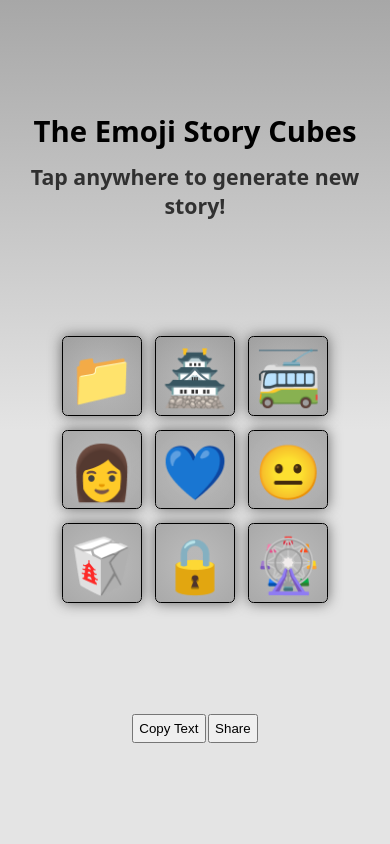
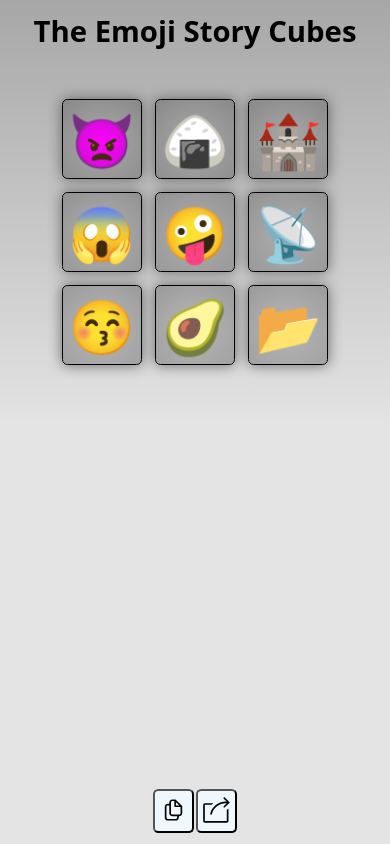
Before and after one commit to a13ks3y/emoji-story-cubes, a website: page www/index.html in a window 390 px wide. Drawn offline with Linux system fonts and the light colour scheme; some packages are replaced by stand-ins of ours; no server answers.

Commit message:
some refactor, icons for buttons, UI improvements.

```diff
--- a/package.json
+++ b/package.json
@@ -7,7 +7,7 @@
   "scripts": {
     "start": "npx live-server ./www",
     "build": "npx cordova build android browser --debug --device && node post-build.js",
-    "build:prod": "npx cordova build android browser --release && node post-build.js",
+    "build:prod": "npx cordova build android --release",
     "test": "echo \"Error: no test specified\" && exit 1"
   },
   "keywords": [
--- a/www/css/index.css
+++ b/www/css/index.css
@@ -27,6 +27,28 @@ body {
     to { opacity: 1.0; }
 }
 
+.fade-out {
+    animation-name: fadeOut;
+    animation-duration: 5s;
+}
+
+@keyframes fadeOut {
+    0% {
+        opacity: 1;
+        transform: translateY(0);
+    }
+    100% {
+        transform: translateY(-100%);
+        opacity: 0;
+    }
+}
+
+.fade-out {
+    animation-name: fadeOut;
+    animation-duration: 6.66s;
+    animation-delay: 0.111s;
+}
+
 .blink {
     animation:fade 3000ms infinite;
     -webkit-animation:fade 3000ms infinite;
@@ -42,7 +64,7 @@ body {
 
 html, body {
     text-align: center;
-    font-size: 16px;
+    font-size: 12px;
     width: 100%;
     height: 100%;
     position: absolute;
@@ -60,8 +82,8 @@ body {
     display: flex;
     flex-direction: column;
     align-items: center;
-    justify-content: space-evenly;
-    align-content: space-between;
+    justify-content: space-between;
+    align-content: center;
 }
 
 header, main, h1, h3, p {
@@ -70,8 +92,10 @@ header, main, h1, h3, p {
 
 .wrapper {
     display: flex;
-    flex-direction: column;
+    flex-direction: row;
     align-items: center;
+    justify-content: center;
+    flex-grow: 1;
 }
 
 main {
@@ -82,7 +106,7 @@ main {
     grid-template-columns: repeat(3, 13.666rem);
     grid-gap: 1.666rem;
 }
-main .qube {
+main .cube {
     width: 13rem;
     height: 13rem;
     font-size: 7.77rem;
@@ -119,10 +143,13 @@ button {
         grid-template-rows: repeat(3, 7.77rem);
         grid-template-columns: repeat(3, 7.77rem);
     }
-    main .qube {
+    main .cube {
         width: 7.2rem;
         height: 7.2rem;
         font-size: 4.666rem;
+        line-height: 6.333rem;
+        vertical-align: middle;
+
     }
 }
 
@@ -134,7 +161,7 @@ button {
         grid-template-rows: repeat(3, 6.99rem);
         grid-template-columns: repeat(3, 6.99rem);
     }
-    main .qube {
+    main .cube {
         width: 6.66rem;
         height: 6.66rem;
         font-size: 3.333rem;
@@ -149,7 +176,7 @@ button {
         grid-template-rows: repeat(3, 9.99rem);
         grid-template-columns: repeat(3, 9.99rem);
     }
-    main .qube {
+    main .cube {
         width: 9.99rem;
         height: 9.99rem;
         font-size: 6.66rem;
@@ -160,12 +187,33 @@ button {
     }
 }
 
+footer {
+    display: flex;
+    flex-direction: column;
+    justify-content: space-between;
+    flex-grow: 1;
+}
+
 footer article {
     padding: 0.333rem 0;
-    max-height: 21rem;
+    height: calc(100vh - 66.66rem);
     overflow-y: auto;
     text-align: left;
+    flex-grow: 1;
 }
 footer article p {
     padding: 0 3.666rem;
 }
+footer .share {
+    padding: 1.333rem;
+}
+footer .share button {
+    border-radius: 0.666rem;
+    background: aliceblue;
+    cursor: pointer;
+}
+
+footer .share button img {
+    max-width: 3.3rem;
+    max-height: 3.3rem;
+}
--- a/www/index.html
+++ b/www/index.html
@@ -14,31 +14,36 @@
 <body>
 <header>
     <h1>The Emoji Story Cubes</h1>
-    <h3 class="blink">Tap anywhere to generate new story!</h3>
 </header>
 <div class="wrapper">
-
     <main id="tap-area">
-        <div class="qube" id="qube-1"></div>
-        <div class="qube" id="qube-2"></div>
-        <div class="qube" id="qube-3"></div>
-        <div class="qube" id="qube-4"></div>
-        <div class="qube" id="qube-5"></div>
-        <div class="qube" id="qube-6"></div>
-        <div class="qube" id="qube-7"></div>
-        <div class="qube" id="qube-8"></div>
-        <div class="qube" id="qube-9"></div>
+        <div class="cube" id="cube-1"></div>
+        <div class="cube" id="cube-2"></div>
+        <div class="cube" id="cube-3"></div>
+        <div class="cube" id="cube-4"></div>
+        <div class="cube" id="cube-5"></div>
+        <div class="cube" id="cube-6"></div>
+        <div class="cube" id="cube-7"></div>
+        <div class="cube" id="cube-8"></div>
+        <div class="cube" id="cube-9"></div>
     </main>
 </div>
 <footer>
     <article>
         <p id="story-text"></p>
     </article>
-    <button id="btn-copy">Copy Text</button>
-    <button id="btn-share">Share</button>
+    <div class="share">
+        <button id="btn-copy">
+            <img src="img/copy-svgrepo-com.svg" />
+        </button>
+        <button id="btn-share">
+            <img src="img/share-alt-svgrepo-com.svg" />
+        </button>
+    </div>
 </footer>
 <script src="cordova.js"></script>
 <script src="js/generateAllEmojiCodes.js"></script>
+<script src="js/requestStory.js"></script>
 <script src="js/index.js"></script>
 </body>
 </html>
--- a/www/js/index.js
+++ b/www/js/index.js
@@ -1,12 +1,6 @@
-// Wait for the deviceready event before using any of Cordova's device APIs.
-// See https://cordova.apache.org/docs/en/latest/cordova/events/events.html#deviceready
 document.addEventListener('deviceready', onDeviceReady, false);
-
+if (!window["cordova"]) document.addEventListener('readystatechange', onDeviceReady, false);
 function onDeviceReady() {
-    // Cordova is now initialized. Have fun!
-    console.log('Running cordova-' + cordova.platformId + '@' + cordova.version);
-}
-
     const btnShare = document.getElementById('btn-share');
 
     btnShare.addEventListener('click', shareHandler);
@@ -45,9 +39,9 @@ function shareHandler() {
         );
     }
 
-const $qubes = [
+    const $cubes = [
         1, 2, 3, 4, 5, 6, 7, 8, 9
-].map(n => document.getElementById(`qube-${n}`));
+    ].map(n => document.getElementById(`cube-${n}`));
 
     const ROUNDS = 9;
     const ALL_EMOJIS = generateAllEmojiCodes();
@@ -72,7 +66,7 @@ async function shuffle() {
         for (let i = 1; i <= ROUNDS; i++) {
             changes.push(new Promise(resolve => {
                 setTimeout(() => {
-                $qubes.forEach($qube => {
+                    $cubes.forEach($qube => {
                         const code = ALL_EMOJIS[Math.floor(Math.random() * ALL_EMOJIS.length)];
                         $qube.innerHTML = `&#${code};`;
                     });
@@ -84,7 +78,7 @@ async function shuffle() {
             storyTextEl.textContent = result;
         });
         Promise.all([...changes, text]).then(() => {
-        $qubes.forEach(($q, i) => $q.innerHTML = `&#${randomSet[i]};`);
+            $cubes.forEach(($q, i) => $q.innerHTML = `&#${randomSet[i]};`);
             isShuffling = false;
         }).catch(() => isShuffling = false);
     }
@@ -92,37 +86,6 @@ async function shuffle() {
     const tapArea = document.getElementById('tap-area');
     tapArea.addEventListener('click', shuffle);
     tapArea.addEventListener('touchend', shuffle);
-shuffle();
-async function requestStory(emojisStr) {
-    const url = 'https://chatgpt-best-price.p.rapidapi.com/v1/chat/completions';
-    const options = {
-        method: 'POST',
-        headers: {
-            'content-type': 'application/json',
-            'X-RapidAPI-Key': '800afd36a8mshaefcd630686ba6dp1cab7bjsnd0a31eab74be',
-            'X-RapidAPI-Host': 'chatgpt-best-price.p.rapidapi.com'
-        },
-        body: JSON.stringify({
-            model: 'gpt-3.5-turbo',
-            messages: [
-                {
-                    role: 'user',
-                    content: 'Tell a short story,  based on following emojis:' + emojisStr
-                }
-            ]
-        })
-    };
-
-    try {
-        const response = await fetch(url, options);
-        const result = await response.json();
-        return result.choices[0].message.content;
-    } catch (error) {
-        console.error(error);
-    }
-
-}
-
     const btnCopy = document.getElementById('btn-copy');
     btnCopy.addEventListener('click', () => {
         const textToCopy = storyTextEl ? storyTextEl.textContent : null;
@@ -130,6 +93,9 @@ btnCopy.addEventListener('click', () => {
         if (window['cordova']) {
             cordova.plugins.clipboard.copy(textToCopy);
         } else if (window['navigator'] && window['navigator']['clipboard']) {
-        window.navigator.clipboard.writeText(textToCopy);
+            window.navigator.clipboard.writeText(textToCopy).catch(e=>console.error(e));
         }
     });
+
+    shuffle();
+}
--- /dev/null
+++ b/www/js/requestStory.js
@@ -0,0 +1,28 @@
+async function requestStory(emojisStr) {
+    const url = 'https://chatgpt-best-price.p.rapidapi.com/v1/chat/completions';
+    const options = {
+        method: 'POST',
+        headers: {
+            'content-type': 'application/json',
+            'X-RapidAPI-Key': '800afd36a8mshaefcd630686ba6dp1cab7bjsnd0a31eab74be',
+            'X-RapidAPI-Host': 'chatgpt-best-price.p.rapidapi.com'
+        },
+        body: JSON.stringify({
+            model: 'gpt-3.5-turbo',
+            messages: [
+                {
+                    role: 'user',
+                    content: 'Tell a short story,  based on following emojis:' + emojisStr
+                }
+            ]
+        })
+    };
+
+    try {
+        const response = await fetch(url, options);
+        const result = await response.json();
+        return result.choices[0].message.content;
+    } catch (error) {
+        console.error(error);
+    }
+}
```
Also changed, not shown: www/img/copy-svgrepo-com.svg (added), www/img/share-alt-svgrepo-com.svg (added). Lines whose indentation alone changed are shown as unchanged.
